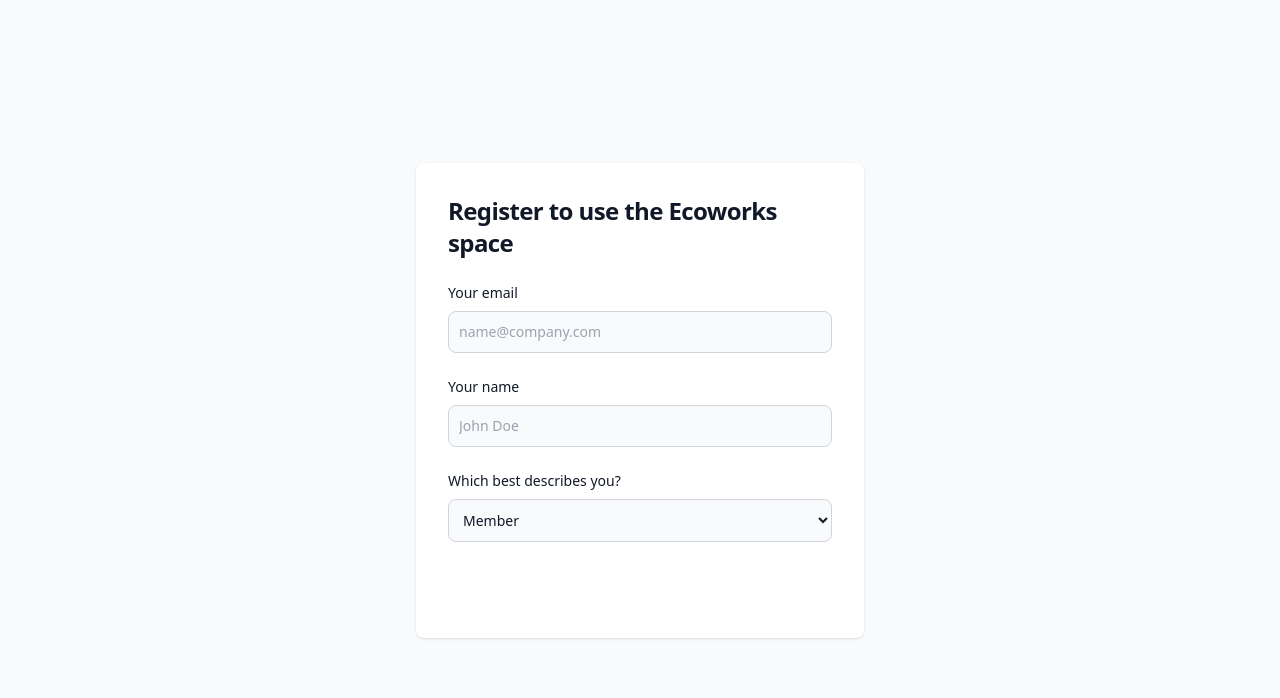
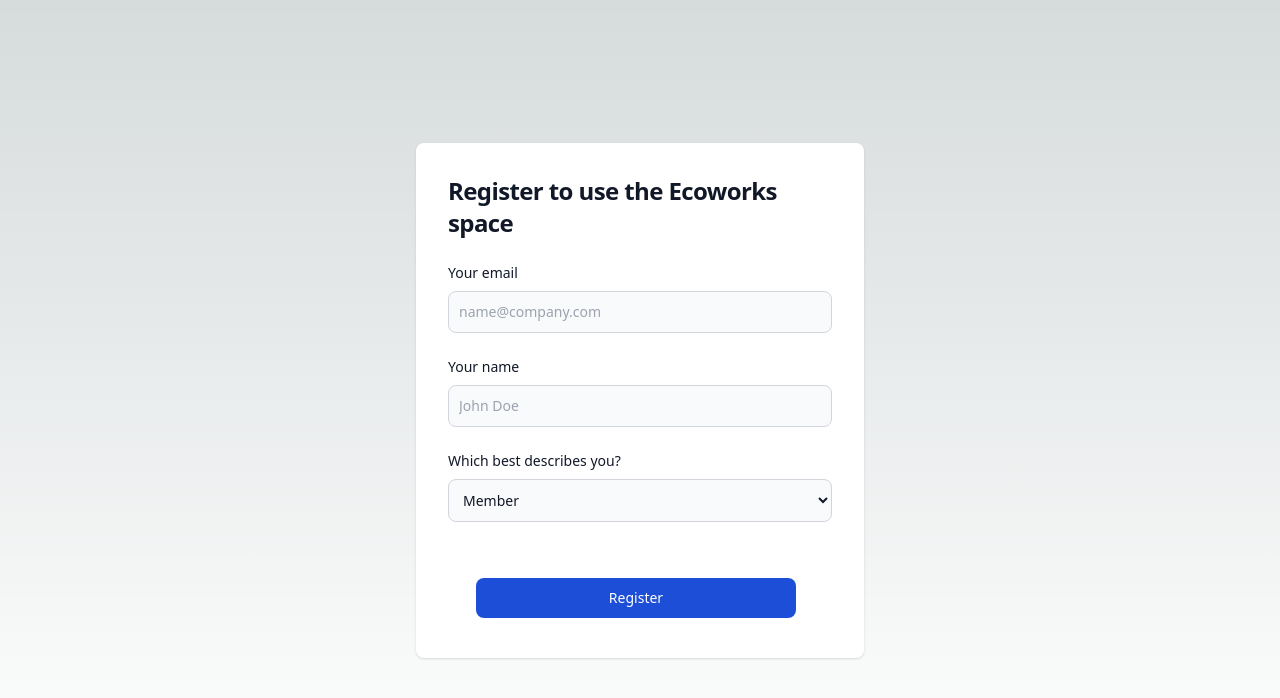
Before and after one commit to thebillington/ecoworks-monitoring, a Next.js app: page /register in a window 1280 px wide. Shown: the top 698 px of the page. Built offline with nearby package versions, Linux system fonts and the light colour scheme.

Commit message:
Setup middleware (and a few small css changes)

```diff
--- a/src/components/registration-form.tsx
+++ b/src/components/registration-form.tsx
@@ -1,6 +1,5 @@
 export default function RegistrationFormComponent() {
     return (
-        <section className="bg-gray-50 dark:bg-gray-900">
         <div className="flex flex-col items-center justify-center px-6 py-8 mx-auto md:h-screen lg:py-0">
             <div className="w-full bg-white rounded-lg shadow dark:border md:mt-0 sm:max-w-md xl:p-0 dark:bg-gray-800 dark:border-gray-700">
                 <div className="p-6 space-y-4 md:space-y-6 sm:p-8">
@@ -25,11 +24,12 @@
                                 <option>Trustee</option>
                             </select>
                         </div>
-                            <button type="submit" className="w-full text-white bg-primary-600 hover:bg-primary-700 focus:ring-4 focus:outline-none focus:ring-primary-300 font-medium rounded-lg text-sm px-5 py-2.5 text-center dark:bg-primary-600 dark:hover:bg-primary-700 dark:focus:ring-primary-800">Register</button>
+                        <div className="w-full text-center">
+                            <button type="submit" className="w-5/6 my-8 text-white bg-blue-700 hover:bg-blue-800 focus:ring-4 focus:ring-blue-300 font-medium rounded-lg text-sm px-5 py-2.5 me-2 mb-2 dark:bg-blue-600 dark:hover:bg-blue-700 focus:outline-none dark:focus:ring-blue-800">Register</button>
+                        </div>
                     </form>
                 </div>
             </div>
         </div>
-        </section>
     )
 }
```
Also changed, not shown: src/middleware.ts (added, +10 -0 lines). Lines whose indentation alone changed are shown as unchanged.
